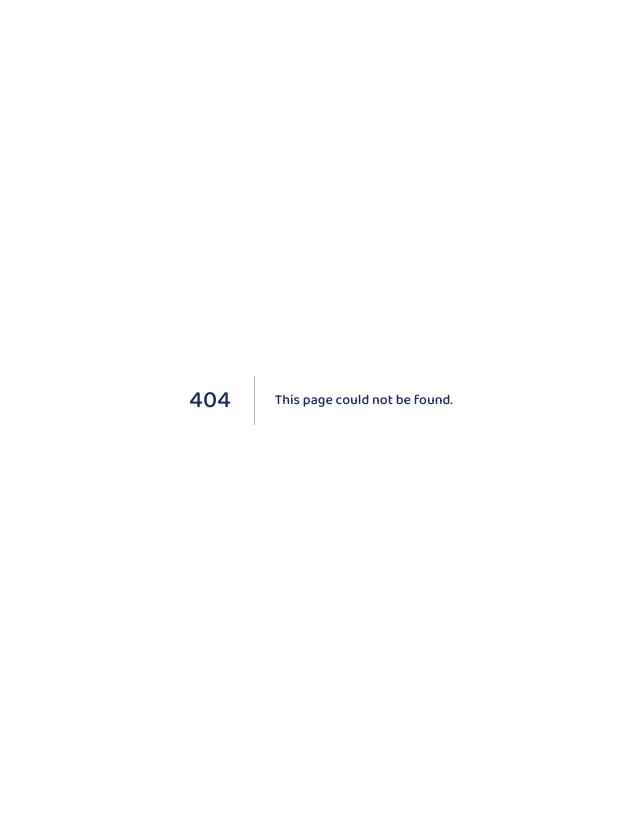
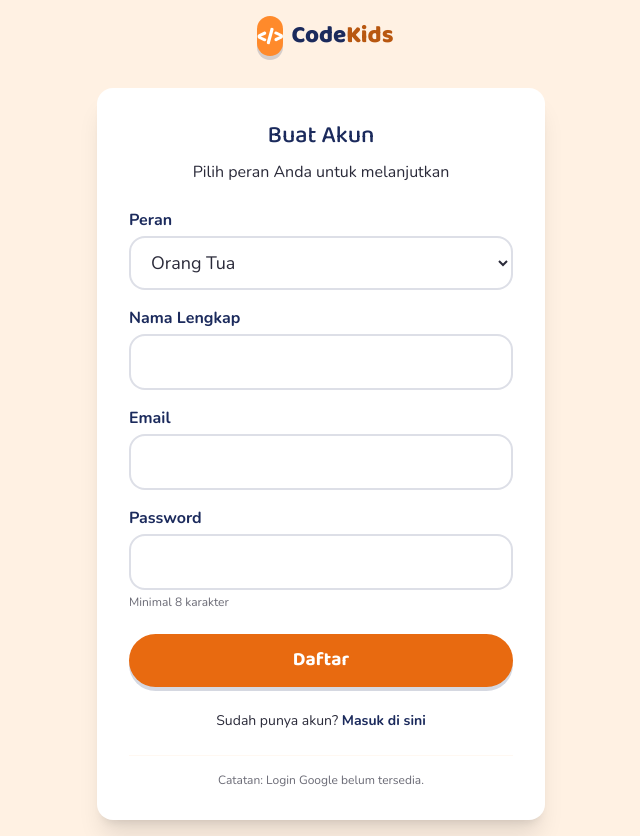
Before and after one commit to Haqi25/m-one-codekids, a Next.js app: page /akun/daftar in a window 1280 px wide. Before the commit this address had no page. Shown: the whole page, without its empty margins (319-959 px from the left). Before the commit the page ends 800 px from the top, so only its background shows below. Built offline with nearby package versions, Linux system fonts and the light colour scheme.

Commit message:
feat: implement user registration and login functionality with validation and session management

```diff
--- /dev/null
+++ b/src/app/akun/actions.ts
@@ -0,0 +1,75 @@
+"use server";
+
+import { z } from "zod";
+import bcrypt from "bcryptjs";
+import { db } from "@/lib/db";
+import { createAdultSession, clearAdultSession } from "@/lib/session";
+import { randomCode } from "@/lib/codes";
+import { redirect } from "next/navigation";
+
+const registerSchema = z.object({
+  name: z.string().min(2, "Nama terlalu pendek"),
+  email: z.string().email("Format email salah"),
+  password: z.string().min(8, "Password minimal 8 karakter"),
+  role: z.enum(["PARENT", "TEACHER"]),
+});
+
+export async function register(prevState: any, formData: FormData) {
+  const result = registerSchema.safeParse(Object.fromEntries(formData));
+  if (!result.success) {
+    return { error: result.error.errors[0].message };
+  }
+
+  const { name, email, password, role } = result.data;
+  const existing = await db.user.findUnique({ where: { email } });
+  if (existing) {
+    return { error: "Email sudah terdaftar" };
+  }
+
+  const passwordHash = await bcrypt.hash(password, 10);
+  let familyCode = null;
+
+  if (role === "PARENT") {
+    let unique = false;
+    while (!unique) {
+      familyCode = randomCode(6);
+      const exists = await db.user.findUnique({ where: { familyCode } });
+      if (!exists) unique = true;
+    }
+  }
+
+  const user = await db.user.create({
+    data: {
+      name,
+      email,
+      passwordHash,
+      role,
+      familyCode,
+    },
+  });
+
+  await createAdultSession(user.id, user.role as "PARENT" | "TEACHER");
+  redirect("/dashboard");
+}
+
+export async function login(prevState: any, formData: FormData) {
+  const email = formData.get("email") as string;
+  const password = formData.get("password") as string;
+
+  if (!email || !password) {
+    return { error: "Email dan password wajib diisi" };
+  }
+
+  const user = await db.user.findUnique({ where: { email } });
+  if (!user || !(await bcrypt.compare(password, user.passwordHash))) {
+    return { error: "Email atau password salah" };
+  }
+
+  await createAdultSession(user.id, user.role as "PARENT" | "TEACHER");
+  redirect("/dashboard");
+}
+
+export async function logout() {
+  await clearAdultSession();
+  redirect("/akun/masuk");
+}
--- /dev/null
+++ b/src/app/akun/daftar/page.tsx
@@ -0,0 +1,66 @@
+"use client";
+
+import { useActionState } from "react";
+import { register } from "../actions";
+import Link from "next/link";
+
+export default function DaftarPage() {
+  const [state, formAction, isPending] = useActionState(register, null);
+
+  return (
+    <div className="space-y-6">
+      <div className="text-center">
+        <h1 className="text-2xl font-display text-navy mb-2">Buat Akun</h1>
+        <p className="text-ink">Pilih peran Anda untuk melanjutkan</p>
+      </div>
+
+      <form action={formAction} className="space-y-4">
+        {state?.error && (
+          <div className="bg-orange-100 text-orange-700 p-3 rounded-lg text-sm">
+            {state.error}
+          </div>
+        )}
+
+        <div className="space-y-1">
+          <label className="label">Peran</label>
+          <select name="role" className="input w-full" required>
+            <option value="PARENT">Orang Tua</option>
+            <option value="TEACHER">Guru</option>
+          </select>
+        </div>
+
+        <div className="space-y-1">
+          <label className="label">Nama Lengkap</label>
+          <input name="name" type="text" className="input w-full" required minLength={2} />
+        </div>
+
+        <div className="space-y-1">
+          <label className="label">Email</label>
+          <input name="email" type="email" className="input w-full" required />
+        </div>
+
+        <div className="space-y-1">
+          <label className="label">Password</label>
+          <input name="password" type="password" className="input w-full" required minLength={8} />
+          <p className="text-xs text-ink/70">Minimal 8 karakter</p>
+        </div>
+
+        <div className="pt-2">
+          <button type="submit" disabled={isPending} className="btn-primary w-full">
+            {isPending ? "Mendaftar..." : "Daftar"}
+          </button>
+        </div>
+      </form>
+
+      <div className="text-center text-sm text-ink">
+        Sudah punya akun?{" "}
+        <Link href="/akun/masuk" className="text-navy font-bold hover:underline">
+          Masuk di sini
+        </Link>
+      </div>
+      <div className="text-center text-xs text-ink/70 pt-4 border-t border-peach/50">
+        Catatan: Login Google belum tersedia.
+      </div>
+    </div>
+  );
+}
--- /dev/null
+++ b/src/app/akun/layout.tsx
@@ -0,0 +1,15 @@
+import { ReactNode } from "react";
+import { Logo } from "@/components/brand/Logo";
+
+export default function AkunLayout({ children }: { children: ReactNode }) {
+  return (
+    <div className="min-h-screen bg-peach flex flex-col items-center justify-center p-4">
+      <div className="mb-8">
+        <Logo className="w-32 h-auto" />
+      </div>
+      <div className="w-full max-w-md bg-white p-8 rounded-2xl shadow-xl">
+        {children}
+      </div>
+    </div>
+  );
+}
--- /dev/null
+++ b/src/app/akun/masuk/page.tsx
@@ -0,0 +1,49 @@
+"use client";
+
+import { useActionState } from "react";
+import { login } from "../actions";
+import Link from "next/link";
+
+export default function MasukPage() {
+  const [state, formAction, isPending] = useActionState(login, null);
+
+  return (
+    <div className="space-y-6">
+      <div className="text-center">
+        <h1 className="text-2xl font-display text-navy mb-2">Masuk</h1>
+        <p className="text-ink">Masuk ke akun Orang Tua atau Guru</p>
+      </div>
+
+      <form action={formAction} className="space-y-4">
+        {state?.error && (
+          <div className="bg-orange-100 text-orange-700 p-3 rounded-lg text-sm">
+            {state.error}
+          </div>
+        )}
+
+        <div className="space-y-1">
+          <label className="label">Email</label>
+          <input name="email" type="email" className="input w-full" required />
+        </div>
+
+        <div className="space-y-1">
+          <label className="label">Password</label>
+          <input name="password" type="password" className="input w-full" required />
+        </div>
+
+        <div className="pt-2">
+          <button type="submit" disabled={isPending} className="btn-primary w-full">
+            {isPending ? "Masuk..." : "Masuk"}
+          </button>
+        </div>
+      </form>
+
+      <div className="text-center text-sm text-ink">
+        Belum punya akun?{" "}
+        <Link href="/akun/daftar" className="text-navy font-bold hover:underline">
+          Daftar di sini
+        </Link>
+      </div>
+    </div>
+  );
+}
```
